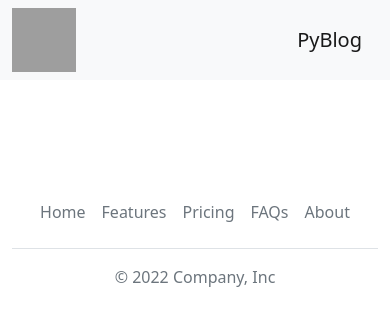
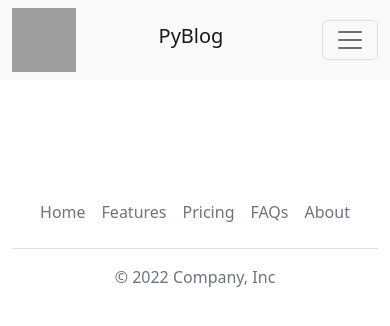
Before and after one commit to fristhon/django-blog, a Django app: template pyblog/blog/templates/blog/post.html in a window 390 px wide. Shown: the top 326 px of the page. Run offline with Django 3.2, Linux system fonts and the light colour scheme; the template is opened without the code that fills it, so the values that code supplies are empty; grey boxes are pictures that could not be loaded.

Commit message:
make navbar and home page mobile friendly

```diff
--- a/pyblog/base/templates/base/base.html
+++ b/pyblog/base/templates/base/base.html
@@ -12,18 +12,28 @@
         integrity="sha384-kenU1KFdBIe4zVF0s0G1M5b4hcpxyD9F7jL+jjXkk+Q2h455rYXK/7HAuoJl+0I4" crossorigin="anonymous">
     </script>
 
+    <meta name="viewport" content="width=device-width; initial-scale=1.0; maximum-scale=1.0; user-scalable=0;">
+
+
     {% load base_filters %}
+
 </head>
 
 <body>
-    <nav class="navbar navbar-expand-lg bg-light">
+    <nav class="navbar navbar-expand-lg navbar-light bg-light">
         <div class="container-fluid">
-            <img src="https://www.svgrepo.com/show/376344/python.svg" alt="Logo" width="64" height="64"
-                class="d-inline-block align-text-top">
-            <a class="navbar-brand" href="/">PyBlog</a>
+            <a href="/"><img src="/media/logo.png" alt="Logo" width="64" height="64"
+                    class="d-inline-block align-text-top"></a>
+
+            <h6><a class="navbar-brand" href="/">PyBlog</a></h6>
+
+            <button class="navbar-toggler" type="button" data-bs-toggle="collapse" data-bs-target="#navbarHeader"
+                aria-controls="navbarHeader" aria-expanded="false" aria-label="Toggle navigation">
+                <span class="navbar-toggler-icon"></span>
+            </button>
 
             <div class="collapse navbar-collapse" id="navbarHeader">
-                <ul class="navbar-nav me-auto mb-2 mb-lg-0">
+                <ul class="navbar-nav mx-auto">
                     <li class="nav-item">
                         <a class="nav-link active" aria-current="page" href="/">Home</a>
                     </li>
@@ -52,11 +62,9 @@
             </div>
         </div>
 
+    </nav>
 
 
-
-
-    </nav>
 
     {% if messages %}
     {% for message in messages %}
```
